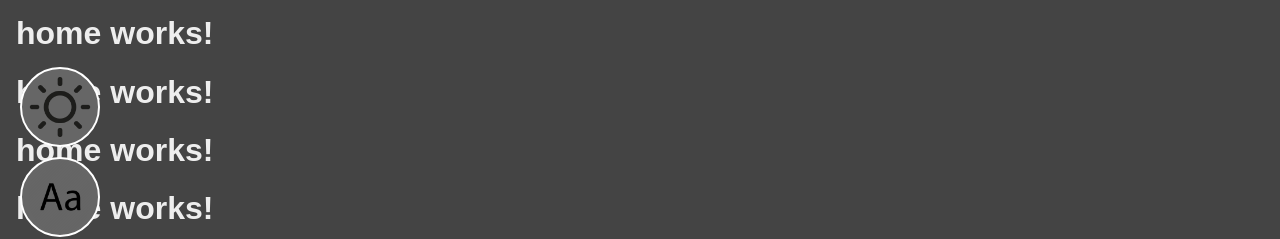
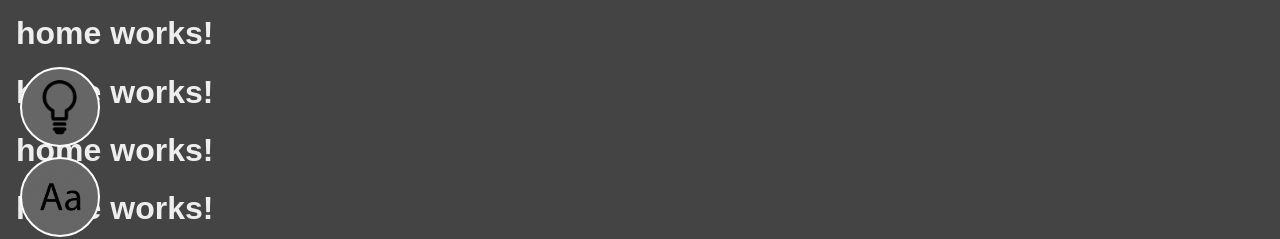
Before and after one commit to Czatar/Personal-Website, an Angular app in the folder website-app/: page / in a window 1280 px wide. Both pictures are taken after a click on the button 60 px from the left and 740 px from the top of the page. Shown: the part 453-692 px from the top of the page. Built offline with nearby package versions, Linux system fonts and the light colour scheme.

Commit message:
Swap icon

```diff
--- a/website-app/src/app/settings/settings.component.html
+++ b/website-app/src/app/settings/settings.component.html
@@ -1,7 +1,7 @@
 <div class="settings-button-container">
   <div class="button-wrapper" [ngClass]="{'visible': areButtonsVisible}">
     <button class="settings-button color-3 contrast-1" (click)="toggleTheme()">
-      <img src="assets/images/sun_icon.png" alt="Toggle Theme" class="button-image">
+      <img src="assets/images/light_icon.png" alt="Toggle Theme" class="button-image">
     </button>
   </div>
   <div class="button-wrapper" [ngClass]="{'visible': areButtonsVisible}">
```
Also changed, not shown: website-app/src/assets/images/light_icon.png (added), website-app/src/assets/images/sun_icon.png (deleted).
